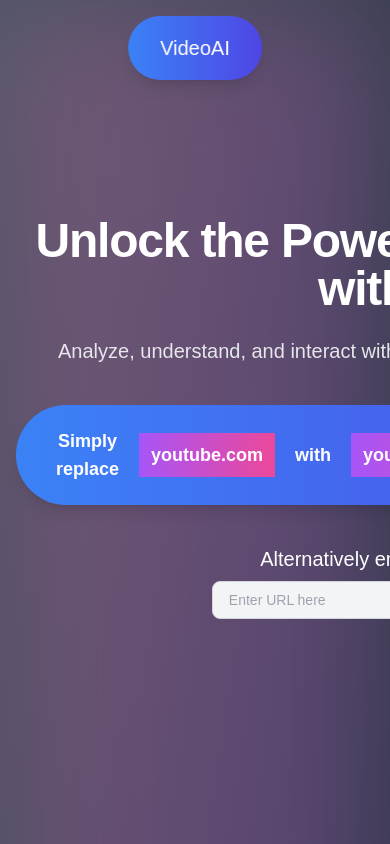
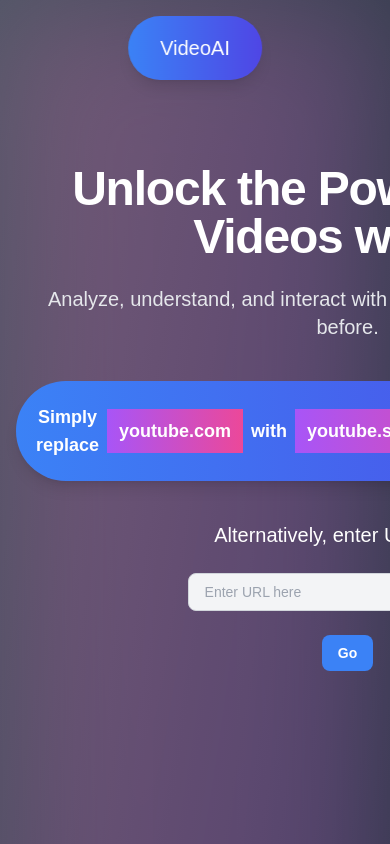
Before and after one commit to savarbhasin/youtube-ai, a Next.js app: page / in a window 390 px wide. Shown: the top 844 px of the page. Built offline with nearby package versions, Linux system fonts and the light colour scheme.

Commit message:
responsiveness

```diff
--- a/components/Hero.tsx
+++ b/components/Hero.tsx
@@ -14,36 +14,45 @@ const Hero = () => {
     <div className="relative min-h-screen overflow-hidden flex items-center">
       <div className="relative z-10 max-w-7xl mx-auto px-4 sm:px-6 lg:px-8 text-center">
         {/* Heading */}
-        <h1
-          className="text-5xl sm:text-7xl font-extrabold font-heading text-white mb-6 tracking-tight"
-        >
+        <h1 className="text-5xl sm:text-7xl font-extrabold font-heading text-white mb-6 tracking-tight">
           Unlock the Power of Your Videos with AI
         </h1>
 
         {/* Subheading */}
-        <p
-          className="text-xl font-heading sm:text-2xl text-gray-200 mb-10"
-        >
+        <p className="text-xl font-heading sm:text-2xl text-gray-200 mb-10">
           Analyze, understand, and interact with your video content like never before.
         </p>
 
         {/* CTA Button */}
-        <a href='https://www.youtube.com'
-          className="bg-gradient-to-r from-blue-500 to-indigo-600 hover:from-blue-600 hover:to-indigo-700 text-white font-bold py-2 px-10 rounded-full text-lg inline-flex items-center shadow-lg transform hover:scale-105 transition-transform"
+        <a
+          href='https://www.youtube.com'
+          className="bg-gradient-to-r from-blue-500 to-indigo-600 hover:from-blue-600 hover:to-indigo-700 text-white font-bold py-2 px-5 sm:px-10 rounded-full text-lg inline-flex items-center shadow-lg transform hover:scale-105 transition-transform"
         >
-          Simply replace  <span className="bg-gradient-to-r px-3 py-2 from-purple-500 to-pink-500 mx-5">youtube.com</span> with <span className=" mx-5 px-3 py-2 bg-gradient-to-r from-purple-500 to-pink-500">youtube.savarbhasin.tech</span> while watching a video
+          Simply replace{' '}
+          <span className="bg-gradient-to-r px-3 py-2 from-purple-500 to-pink-500 mx-2 sm:mx-5">youtube.com</span>{' '}
+          with <span className="mx-2 sm:mx-5 px-3 py-2 bg-gradient-to-r from-purple-500 to-pink-500">youtube.savarbhasin.tech</span> while watching a video
           <ArrowRight className="ml-2" />
         </a>
 
         <div className="mt-10 text-white text-center text-xl">
-          Alternatively enter URL below
-          <div className='flex gap-2 justify-center items-center'>
-            <input onChange={handleUrlChange} type="text" className="outline-none mt-2 mb-2 px-4 py-2 w-[300px] rounded-lg border border-gray-300 bg-gray-100 text-gray-900 text-sm focus:ring-blue-500 focus:border-blue-500 block" placeholder="Enter URL here" />
-            <button onClick={(e)=>{
-              e.preventDefault();
-              url.replace('youtube.com', 'youtube.savarbhasin.tech');
-              router.push(url);
-            }} className="mt-2 mb-2 px-4 py-2 rounded-lg bg-blue-500 text-white font-bold text-sm focus:ring-blue-500 focus:ring-offset-2 focus:ring-2 hover:bg-blue-600 transition duration-150 ease-in-out">Go</button>
+          Alternatively, enter URL below
+          <div className="flex flex-col md:flex-row gap-2 justify-center items-center mt-4">
+            <input
+              onChange={handleUrlChange}
+              type="text"
+              className="outline-none mt-2 mb-2 px-4 py-2 w-full max-w-xs md:max-w-md rounded-lg border border-gray-300 bg-gray-100 text-gray-900 text-sm focus:ring-blue-500 focus:border-blue-500 block"
+              placeholder="Enter URL here"
+            />
+            <button
+              onClick={(e) => {
+                e.preventDefault();
+                const modifiedUrl = url.replace('youtube.com', 'youtube.savarbhasin.tech');
+                router.push(modifiedUrl);
+              }}
+              className="mt-2 mb-2 px-4 py-2 rounded-lg bg-blue-500 text-white font-bold text-sm focus:ring-blue-500 focus:ring-offset-2 focus:ring-2 hover:bg-blue-600 transition duration-150 ease-in-out"
+            >
+              Go
+            </button>
           </div>
         </div>
       </div>
```
